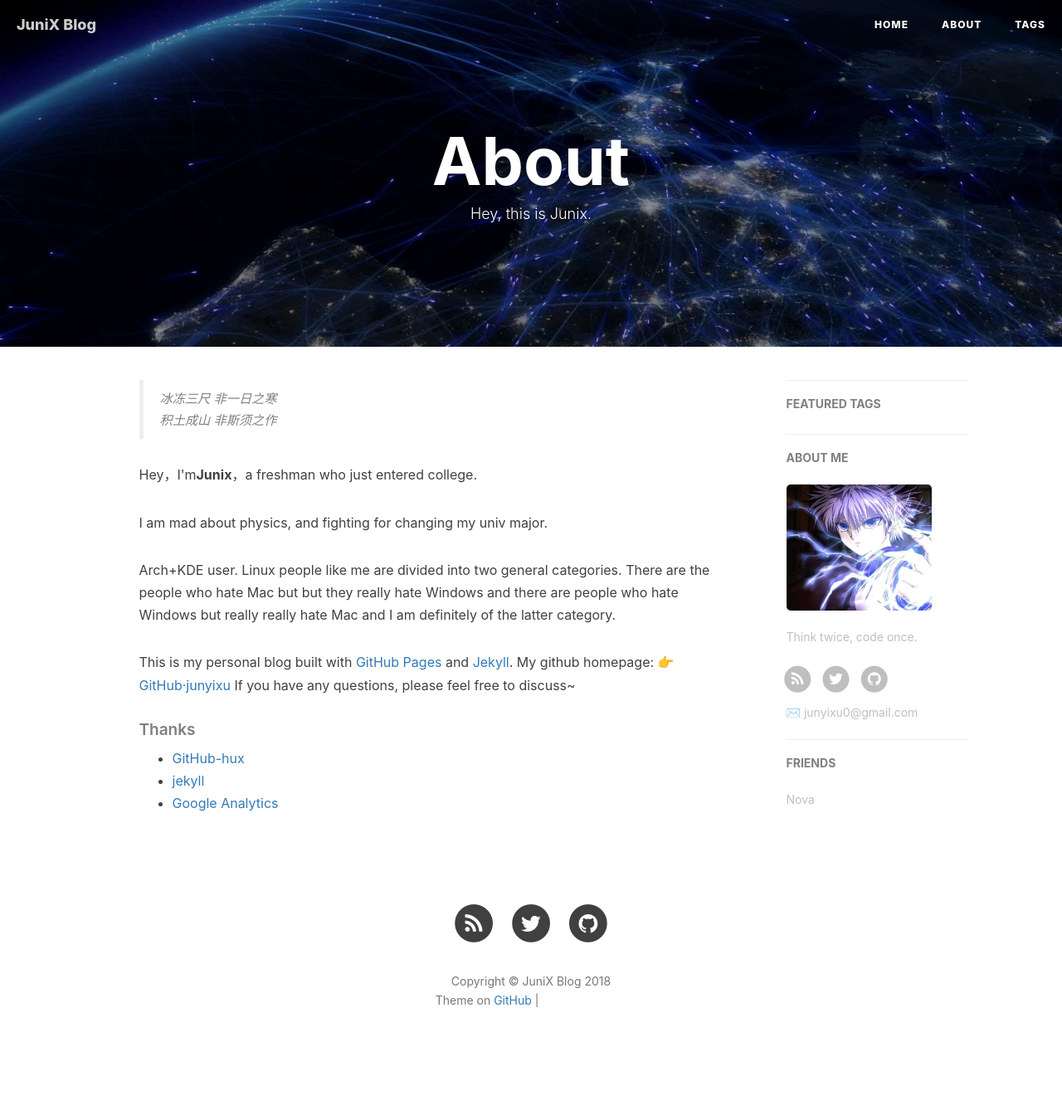
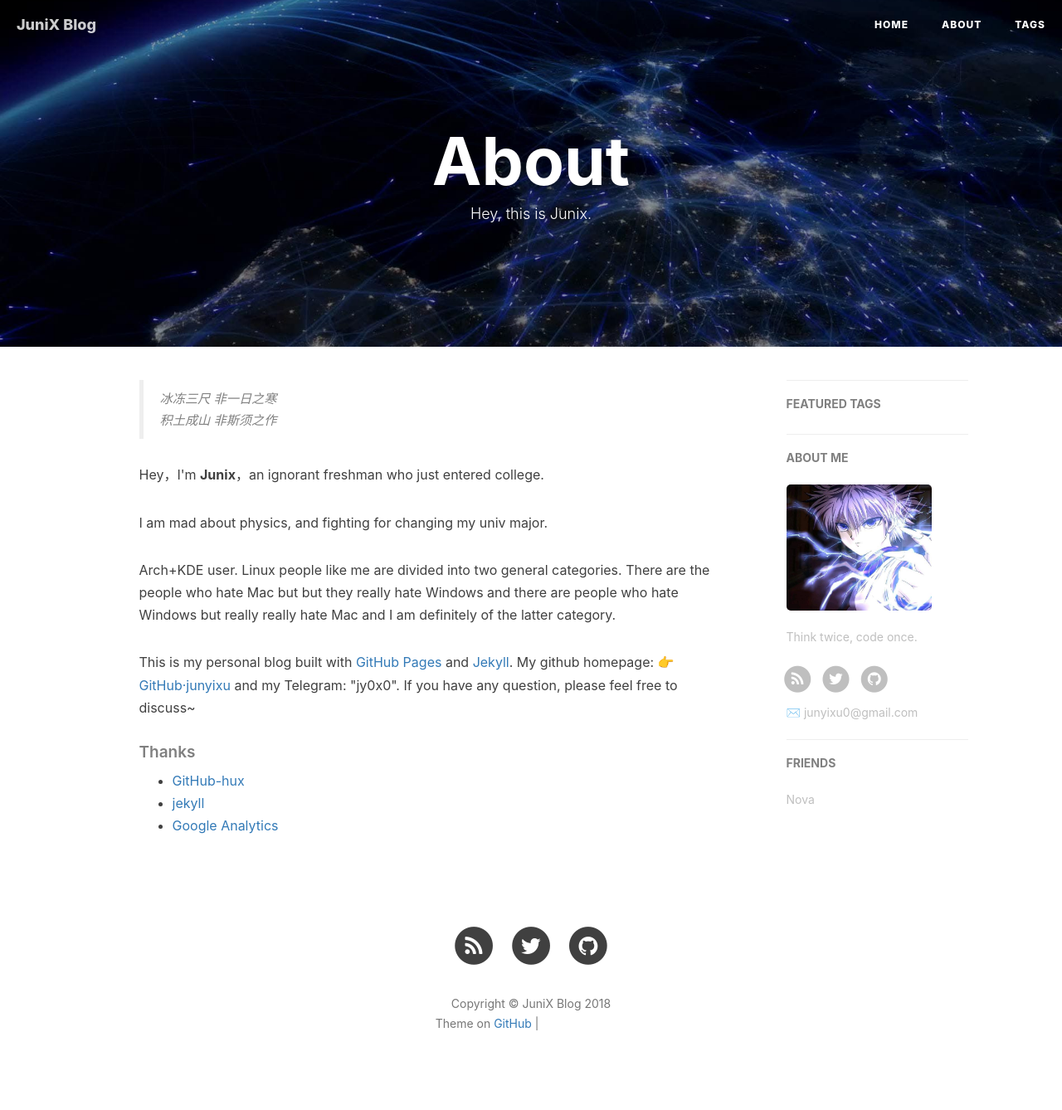
Before and after one commit to junyixu/junyixu.github.io, a Jekyll site: the page built from about.html, in a window 1280 px wide. Shown: the whole page at 83% size. Built offline with Jekyll 4.4.1, drawn with Linux system fonts in a browser that asks for light colours; nearby versions of some CDN libraries; comment, search, counter and statistics services are not loaded; before the commit the page ends 1310 px from its top, so only the background shows below that; grey boxes are pictures that could not be loaded.

Commit message:
Update about me

```diff
--- a/about.html
+++ b/about.html
@@ -18,7 +18,7 @@
     <blockquote><p>冰冻三尺 非一日之寒<br>
     积土成山 非斯须之作</p></blockquote>
 
-    <p>Hey，I'm<strong>Junix</strong>，a freshman who just entered college.</p>
+    <p>Hey，I'm <strong>Junix</strong>，an ignorant freshman who just entered college.</p>
 
     <p>I am mad about physics, and fighting for changing my univ major.</p>
 
@@ -31,8 +31,9 @@
 		href="https://pages.github.com/">GitHub Pages</a> and  <a
 		href="http://jekyll.com.cn/">Jekyll</a>.
        My github homepage: <a
-		   href="https://github.com/junyixu">👉GitHub·junyixu</a> If you have
-	   any questions, please feel free to discuss~</p>
+		   href="https://github.com/junyixu">👉GitHub·junyixu</a> and my
+	   Telegram: "jy0x0". If you have
+	   any question, please feel free to discuss~</p>
 
     <p></p>
 
```
